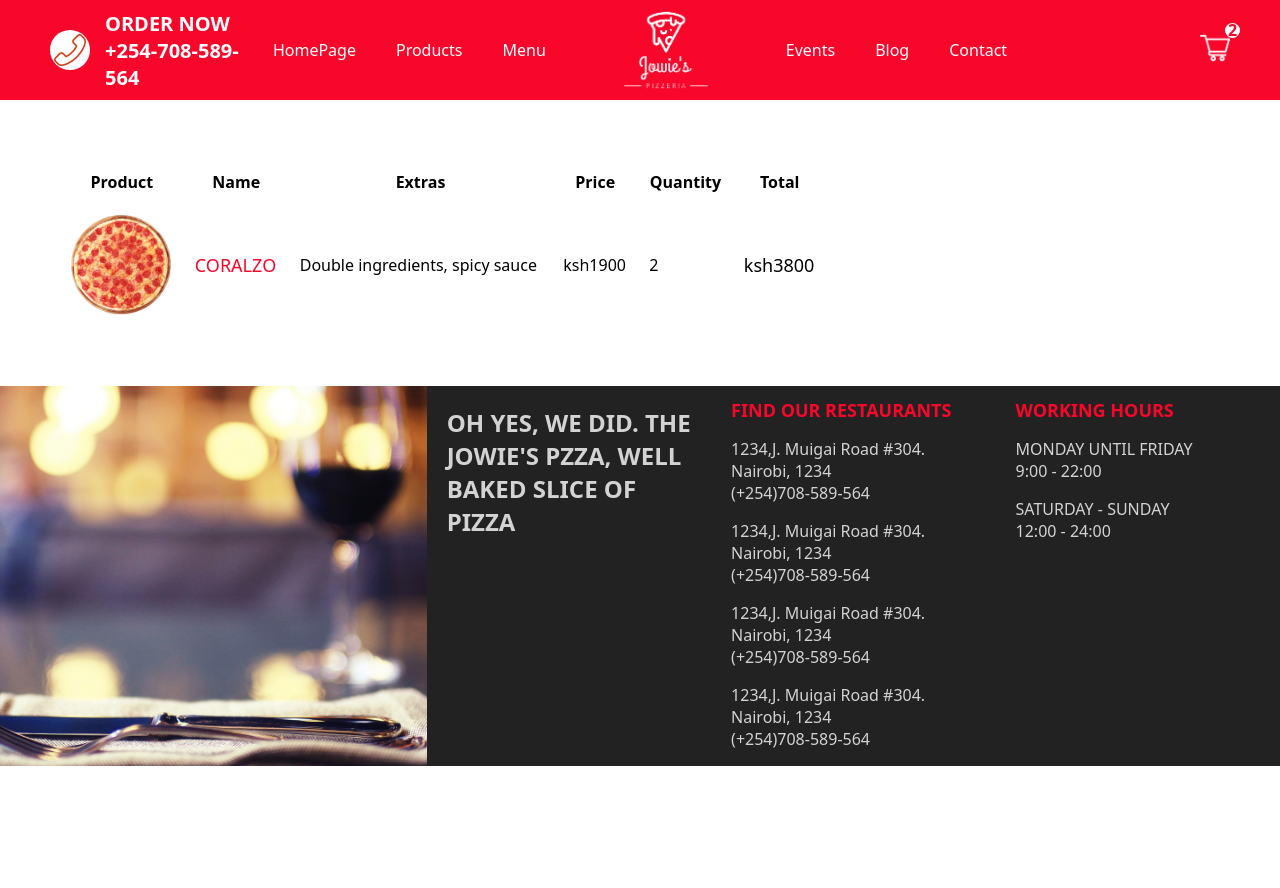
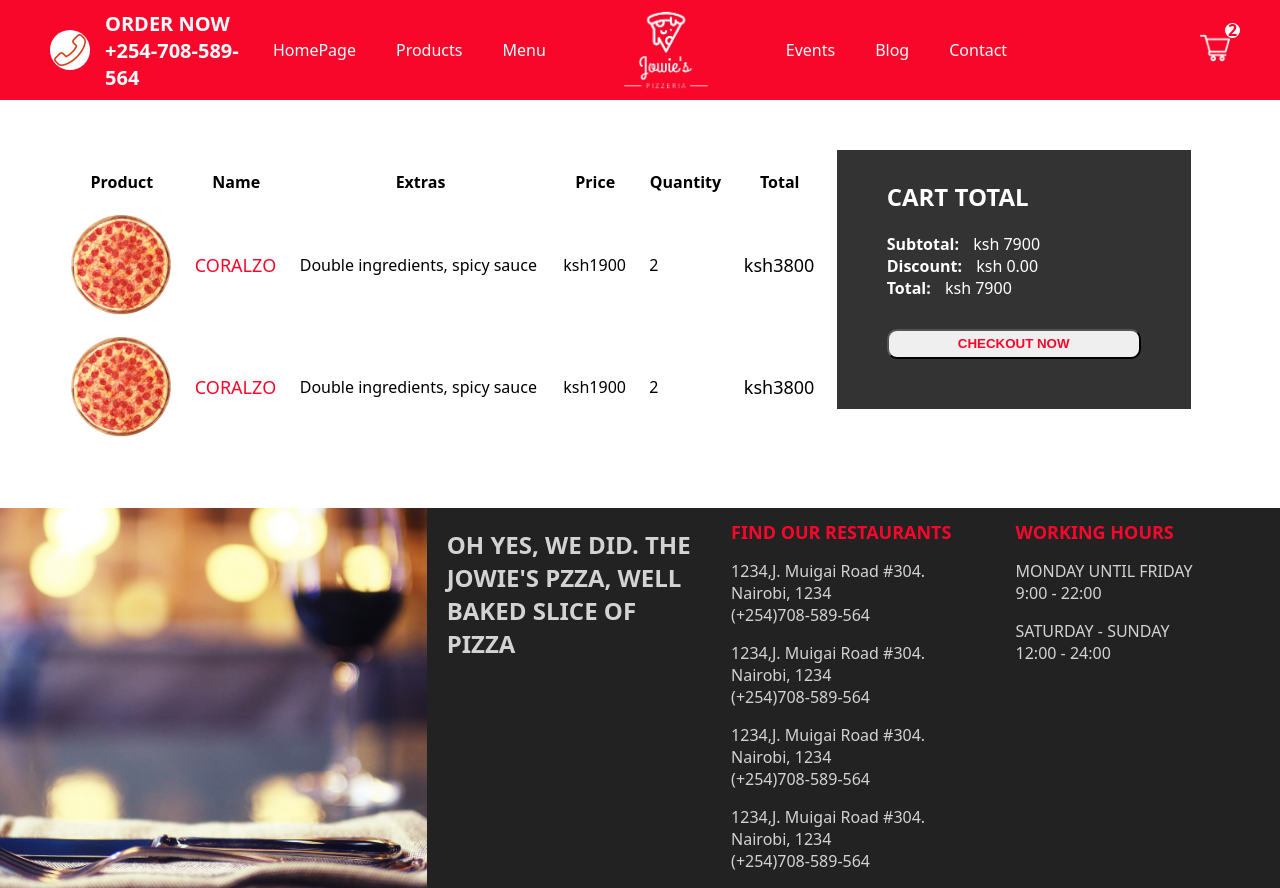
Before and after one commit to Joseph-muigai/jowies_pizzeria, a Next.js app: page /cart in a window 1280 px wide. Before the commit the page ends 800 px from the top, so only its background shows below. Built offline with nearby package versions, Linux system fonts and the light colour scheme.

Commit message:
create checkout page design

```diff
--- a/src/pages/cart.jsx
+++ b/src/pages/cart.jsx
@@ -44,11 +44,53 @@
                     </td>
 
                 </tr>
+                <tr>
+                    <td>
+                        <div className={styles.imgContainer}>
+                            <Image
+                                src="/img/pizza.png"
+                                layout='fill'
+                                objectFit='cover'
+                                alt=""
+                             />
+                        </div>
+                    </td>
+                    <td>
+                        <span className={styles.name}> CORALZO</span>
+                    </td>
+                    <td>
+                        <span className={styles.extras}>
+                            Double ingredients, spicy sauce
+                        </span>
+                    </td>
+                    <td>
+                        <span className={styles.price}>ksh1900</span>
+                    </td>
+                    <td>
+                        <span className={styles.quantity}>2</span>
+                    </td>
+                    <td>
+                        <span className={styles.total}>ksh3800</span>
+                    </td>
+
+                </tr>
             </table>
         </div>
         <div className={styles.right}>
-
-        </div>
+            <div className={styles.wrapper}>
+                <h2 className={styles.title}>CART TOTAL</h2>
+                <div className={styles.totalText}>
+                    <b className={styles.totalTextTitle}>Subtotal: </b>ksh 7900
+                </div>
+                <div className={styles.totalText}>
+                    <b className={styles.totalTextTitle}>Discount: </b> ksh 0.00
+                </div>
+                <div className={styles.totalText}>
+                    <b className={styles.totalTextTitle}>Total: </b>ksh 7900
+                 </div>
+                <button className={styles.button}> CHECKOUT NOW</button>
+                </div>
+            </div>
     </div>
   )
 }
--- a/src/styles/Cart.module.css
+++ b/src/styles/Cart.module.css
@@ -27,3 +27,25 @@
     font-weight: 500;
     font-size: 18px;
 }
+.wrapper{
+    width: 90%;
+    max-height: 300px;
+    background-color: #333;
+    padding: 50px;
+    padding-top: 10px;
+    display: flex;flex-direction: column;
+    justify-content: space-between;
+    color: #fff;
+}
+.totalTextTitle{
+    margin-right: 10px;
+}
+.button{
+    height: 30px;
+    color: #f8072b;
+    font-weight: bold;
+    cursor: pointer;
+    margin-top: 30px;
+
+    border-radius: 10px;
+}
```
